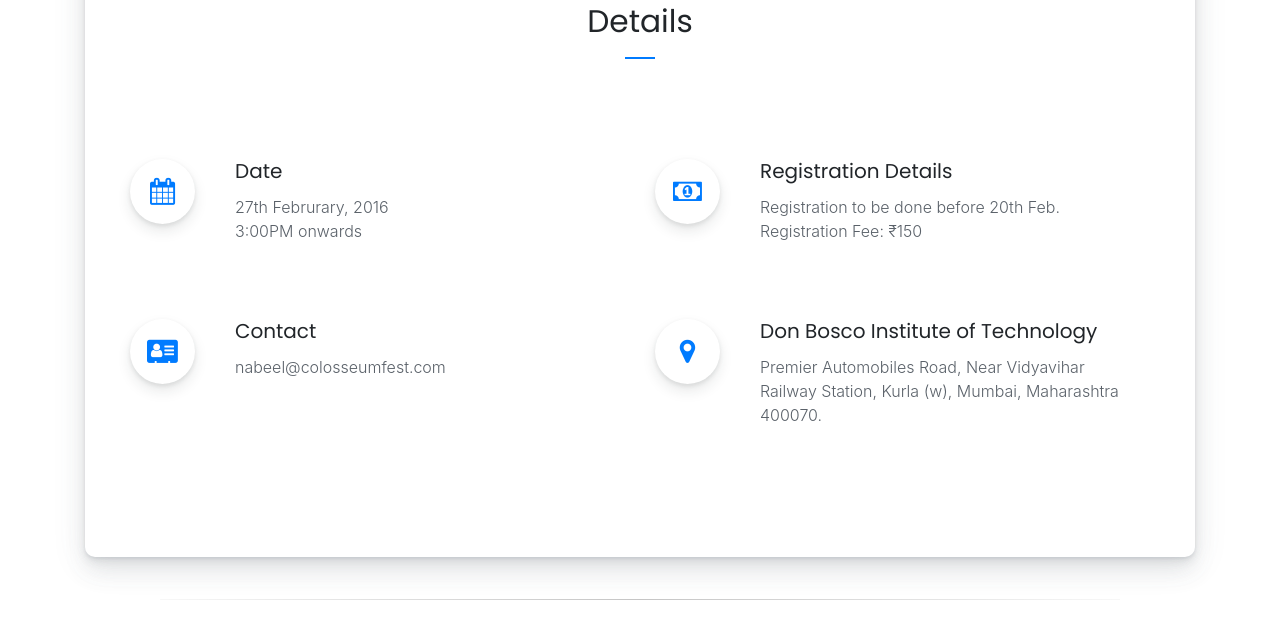
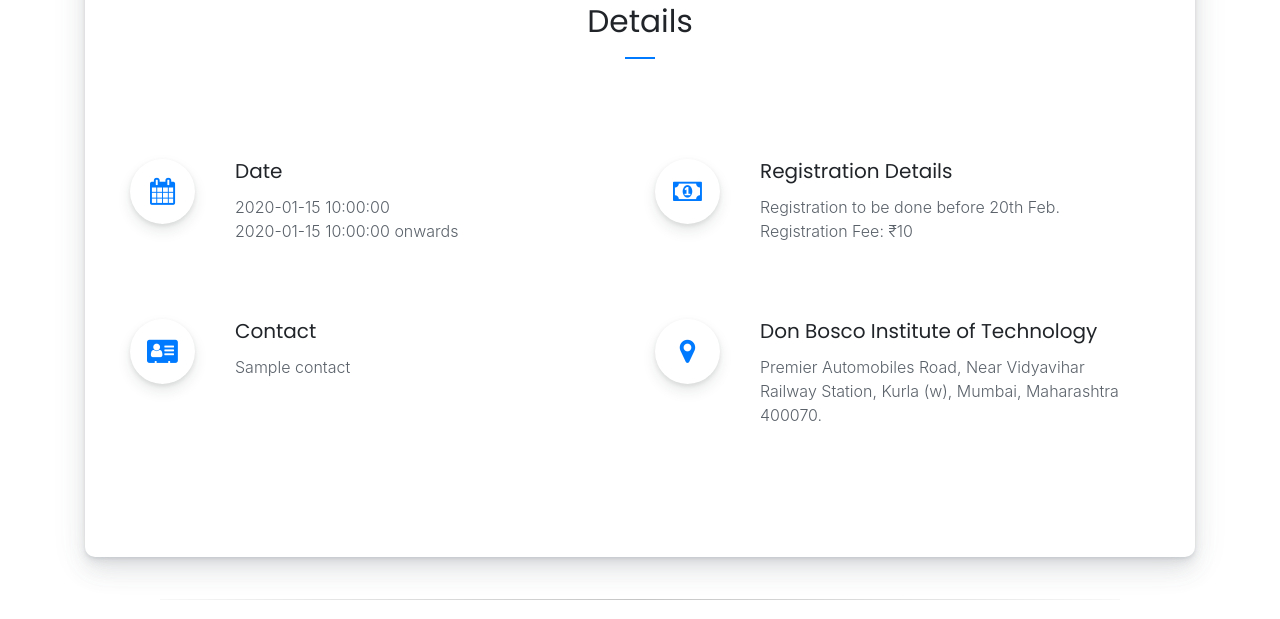
Before and after one commit to sephiroth7712/colo-flask, a Flask app: template templates/detail.html in a window 1280 px wide. Shown: the part 1156-1775 px from the top of the page. Run offline with Flask 2, Linux system fonts and the light colour scheme; the template is opened without the code that fills it: most values are stand-ins (such as "Sample title", 1, 10 or a date in 2020); some libraries are stand-ins or nearby versions.

Commit message:
Image upload finally done

```diff
--- a/app.py
+++ b/app.py
@@ -207,7 +207,7 @@
         # Uploading Files
         file = request.files['image']
         filename = secure_filename(file.filename)
-        image_path = os.path.join(app.config['UPLOAD_FOLDER'], filename + str(time.time())[4:10])
+        image_path = os.path.join(app.config['UPLOAD_FOLDER'], str(time.time())[4:10] + filename)
         file.save(image_path)
         entry.image = image_path
 
--- a/templates/create.html
+++ b/templates/create.html
@@ -16,7 +16,7 @@
       <input class="form-control" id="contact" name="contact" type="text" placeholder="someone@colosseumfest.com" value="{% if entry.contact %}{{ entry.contact }}{% endif %}">
 
       <label for=image class="custom-file mt-3 w-100">
-        <input class="form-control" id="image" name="image" type="file">
+        <input class="form-control" id="image" name="image" type="file" required>
         <span class="custom-file-control"></span>
       </label>
 
@@ -39,8 +39,8 @@
             <option value="Games">Games</option>
           </select>
 
-          <label for="date" class="mt-3 col-sm-2 control-label">Fee</label>
-          <input class="form-control" id="fee" name="fee" type="text" placeholder="150" value="{% if entry.date %}{{ entry.date }}{% endif %}">
+          <label for="fee" class="mt-3 col-sm-2 control-label">Fee</label>
+          <input class="form-control" id="fee" name="fee" type="text" placeholder="150" value="{% if entry.fee %}{{ entry.fee }}{% endif %}">
         </div>
       </div>
 
--- a/templates/detail.html
+++ b/templates/detail.html
@@ -8,7 +8,7 @@
 
 {% block extra_style %}
     .header {
-        background: url("{{ url_for('static', filename='images/common/card-1.jpg')}}");
+        background: url("/{{ entry.image }}");
         -webkit-clip-path: polygon(0 0, 100% 0, 100% 87%, 0 100%);
         clip-path: polygon(0 0, 100% 0, 100% 87%, 0 100%);
         background-attachment: fixed;
@@ -78,14 +78,14 @@
                                         <div class="icon text-primary mr-3"><i class="fa fa-calendar"></i></div>
                                         <div class="px-4">
                                             <h5>Date</h5>
-                                            <p>27th Februrary, 2016<br> 3:00PM onwards</p>
+                                            <p>{{ entry.date }}<br> {{ entry.time }} onwards</p>
                                         </div>
                                     </div>
                                     <div class="feature py-4 col-md-6 d-flex">
                                         <div class="icon text-primary mr-3"><i class="fa fa-money"></i></div>
                                         <div class="px-4">
                                             <h5>Registration Details</h5>
-                                            <p>Registration to be done before 20th Feb.<br> Registration Fee: &#x20B9;150</p>
+                                            <p>Registration to be done before 20th Feb.<br> Registration Fee: &#x20B9;{{ entry.fee }}</p>
                                         </div>
                                     </div>
                                 </div>
@@ -95,7 +95,7 @@
                                         <div class="icon text-primary mr-3"><i class="fa fa-address-card"></i></div>
                                         <div class="px-4">
                                             <h5>Contact</h5>
-                                            <p>nabeel@colosseumfest.com</p>
+                                            <p>{{ entry.contact}}</p>
                                         </div>
                                     </div>
                                     <div class="feature py-4 col-md-6 d-flex">
--- a/templates/index.html
+++ b/templates/index.html
@@ -17,10 +17,10 @@
                       {% if entry.is_highlight %}
                       <div class="col-md-12 col-lg-4">
                           <div class="custom-card custom-card-height card mb-4">
-                              <img class="card-img-top" src="{{ url_for('static', filename='images/common/card-1.jpg')}}" alt="Card image cap">
+                              <img class="card-img-top" src="/{{ entry.image }}" alt="Card image cap">
                               <div class="card-body">
                                   <h4 class="card-title">{{ entry.title }}</h4>
-                                  <p class="card-text">{{ entry.html_content[0:100]}}...
+                                  <p class="card-text">{{ entry.html_content[0:90]}}...
                                   </p>
                                   <a class="btn btn-primary btn-pill" href="{{ url_for('detail', slug=entry.slug) }}">Read More &rarr;</a>
                               </div>
```
Also changed, not shown: blog.db, static/images/906887blog-cover.jpg (added), static/images/907012card-4.jpg (added), static/images/907068card-2.jpg (added), static/images/907116card-1.jpg (added), static/images/907219card-2.jpg (added), static/images/907285card-4.jpg (added), static/images/907363card-4.jpg (added), static/images/907548card-4.jpg (added), 3 other files.
